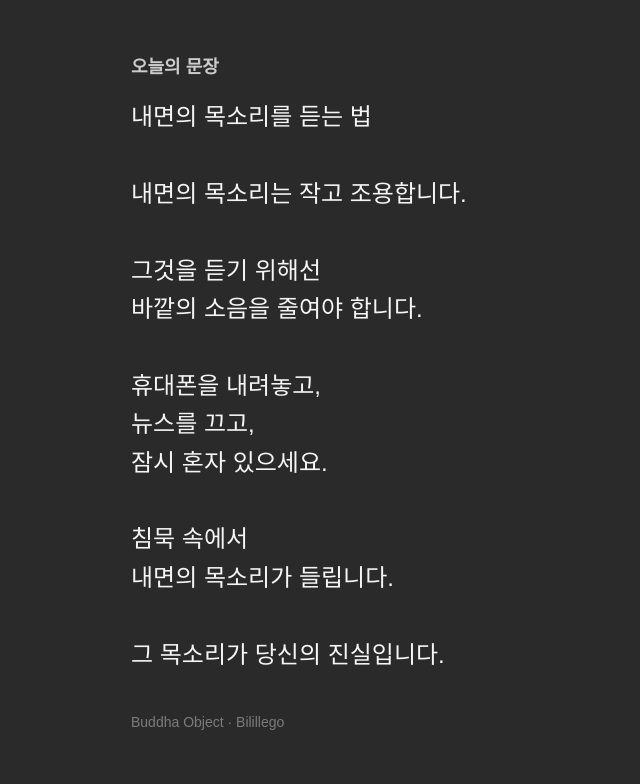
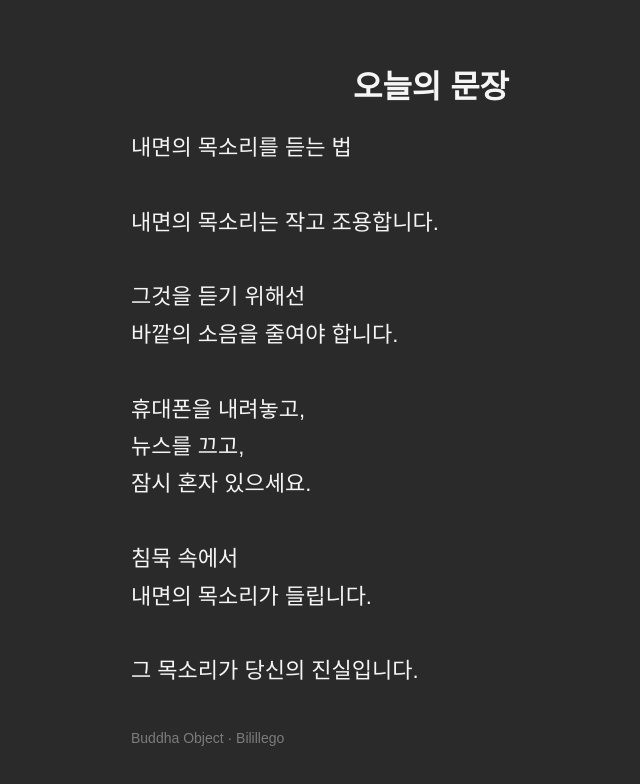
Before and after one commit to bilillego/bilillego, a plain HTML site: page index.html in a window 1280 px wide. Shown: the whole page, without its empty margins (209-849 px from the left). Drawn offline with Linux system fonts and the light colour scheme.

Commit message:
Update index.html

```diff
--- a/index.html
+++ b/index.html
@@ -25,16 +25,16 @@ body{
 }
 
 h1{
-  font-size:18px;
-  opacity:0.8;
-  margin-bottom:20px;
+  text-align:center;
 }
 
 .quote{
-  font-size:24px;
-  line-height:1.6;
-  white-space:pre-line; /* \n 줄바꿈 제대로 보이게 */
+  text-align:left;
+  line-height:1.7;
+  font-size:22px;
+  white-space:pre-line;
 }
+
 
 .footer{
   margin-top:40px;
```
